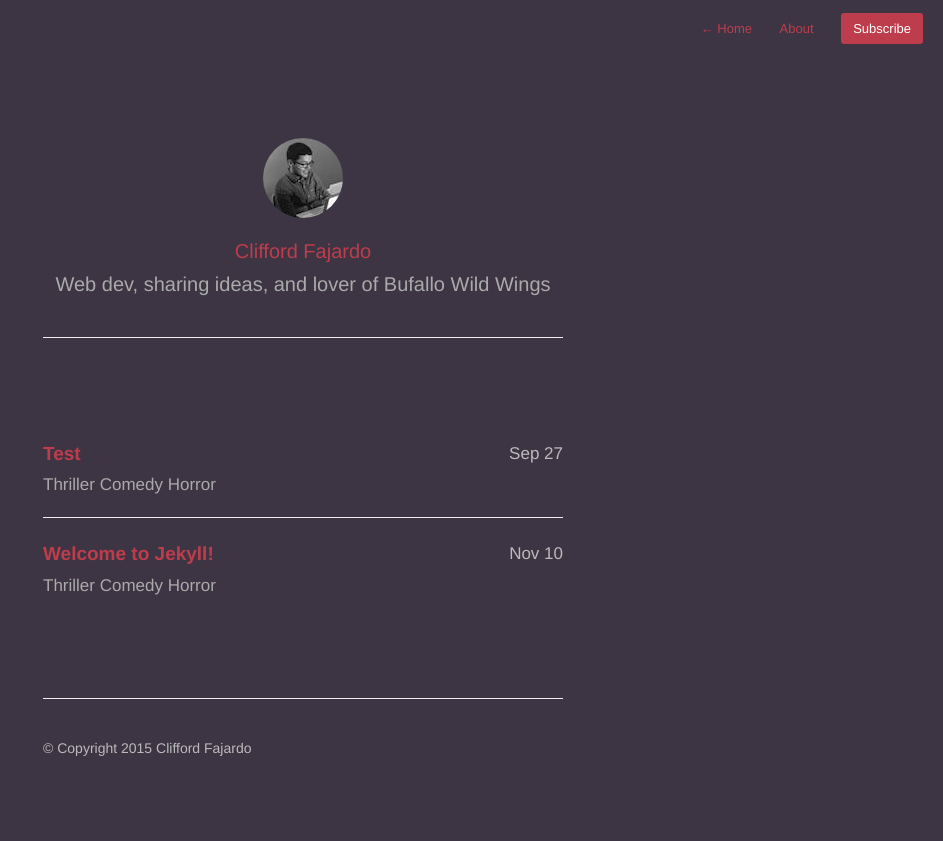
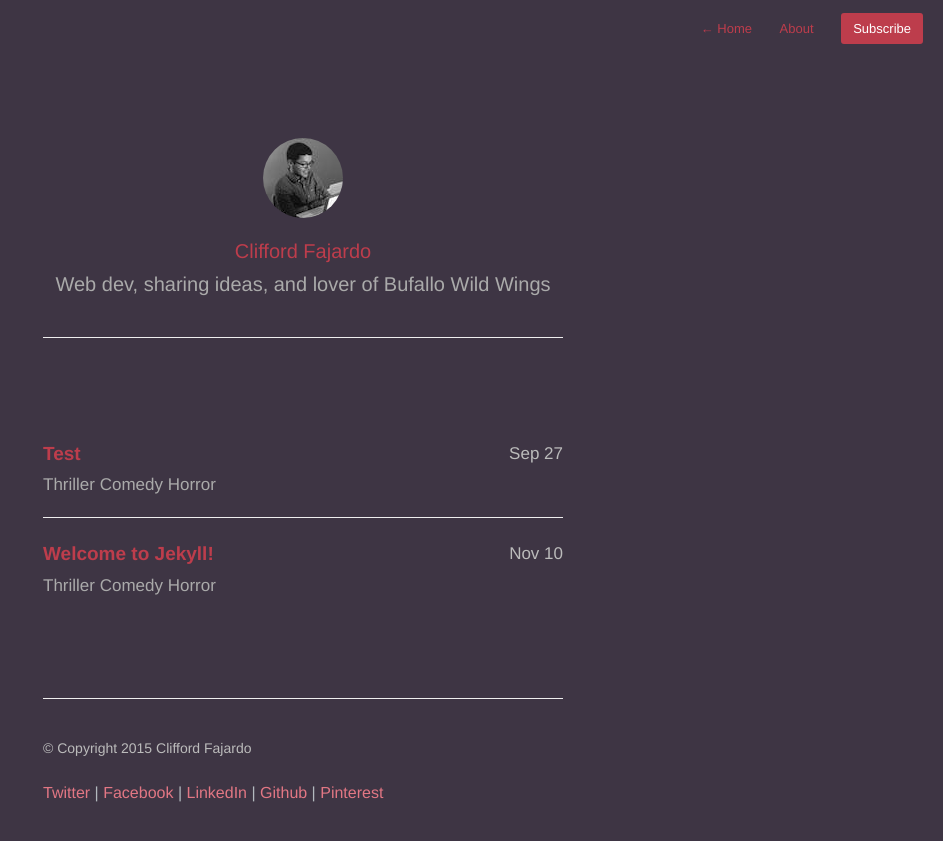
Before and after one commit to JosephSun/cliffordfajardo.github.io, a Jekyll site: the page built from index.html, in a window 1280 px wide. Shown: the top 841 px of the page, without its empty margins (337-1280 px from the left). Built offline with Jekyll 4.4.1, drawn with Linux system fonts in a browser that asks for light colours; nearby versions of some CDN libraries; Markdown is read by kramdown in place of the engine named in the settings; the list of posts is cut into pages by our own code.

Commit message:
adding social media links

```diff
--- a/_includes/footer.html
+++ b/_includes/footer.html
@@ -1,3 +1,10 @@
 <footer id="footer">
     <p class="small">© Copyright {{ site.time | date: '%Y' }} {{ site.author }}</p>
+    <p>
+      <a href="https://twitter.com/cliffordfajard0" target="_blank">Twitter</a> |
+      <a href="https://www.facebook.com/clifford.fajardo" target="_blank">Facebook</a> |
+      <a href="https://www.linkedin.com/in/cliffordfajardo" target="_blank">LinkedIn</a> |
+      <a href="https://github.com/cliffordfajardo" target="_blank">Github</a> |
+      <a href="https://www.pinterest.com/cliffordfajardo" target="_blank">Pinterest</a>
+    </p>
 </footer>
```
